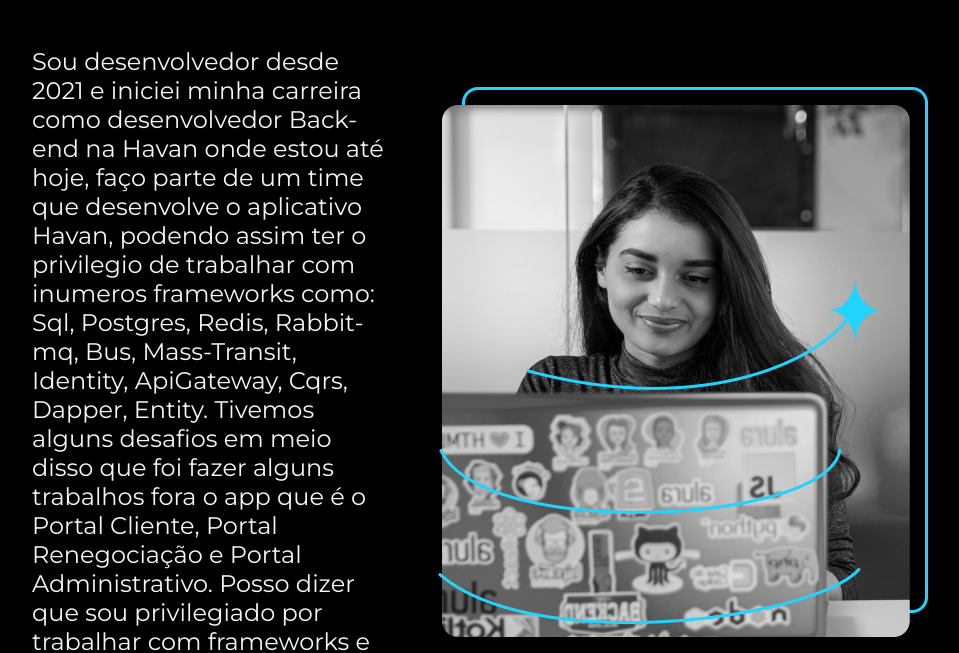
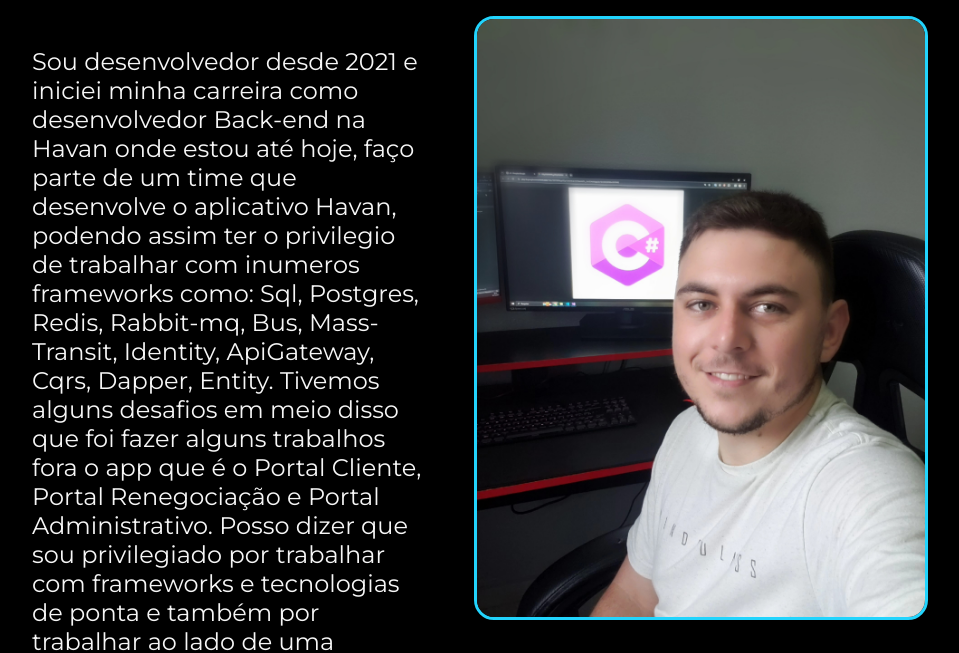
Before and after one commit to Rafael-Zancanaro/portifolio, a plain HTML site: page about.html in a window 1280 px wide. Shown: the part 167-820 px from the top of the page, without its empty margins (160-1119 px from the left). Drawn offline with nearby package versions, Linux system fonts and the light colour scheme.

Commit message:
alterar imagem

```diff
--- a/about.html
+++ b/about.html
@@ -1,5 +1,5 @@
 <!DOCTYPE html>
-<html lang="en">
+<html lang="pt-br">
 
 <head>
     <meta charset="UTF-8">
@@ -31,7 +31,7 @@
                 trabalhar ao lado de uma equipe sensasional.
             </p>
         </section>
-        <img src="./Assets/ImagemJoanaSantos.png" alt="Imagem da Joana Santos Programando">
+        <img  class="apresentacao_imagem"  src="./Assets/imagem_rafael.jpg" alt="Imagem da Rafael">
     </main>
     <footer class="rodape">
         <p>Desenvolvido por Rafael</p>
--- a/styles/style.css
+++ b/styles/style.css
@@ -16,12 +16,16 @@
 }
 
 body{
+    display: flex;
+    flex-direction: column;
     box-sizing: border-box;
+    min-height: 100vh;
     background-color: var(--cor-primaria);
     color: var(--cor-secundario);
 }
 
 .apresentacao{
+    flex-grow: 1;
     padding: 5% 15%;
     display: flex;
     align-items: center;
@@ -85,7 +89,11 @@ body{
 }
 
 .apresentacao_imagem{
-    width:50%
+    width:50%;
+    border-style: solid;
+    border-width: medium;
+    border-radius: 20px;
+    color: #22d4fd;
 }
 
 .rodape{
```
Also changed, not shown: index.html (+1 -1 lines), Assets/ImagemJoanaSantos.png (deleted), Assets/imagem_rafael.jpg (added).
